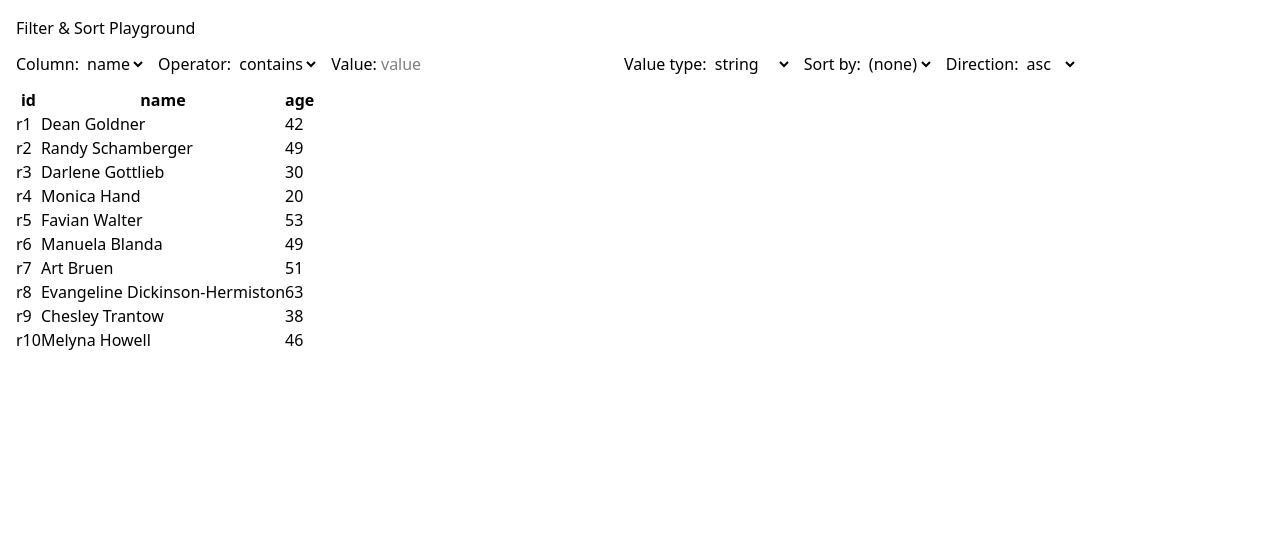
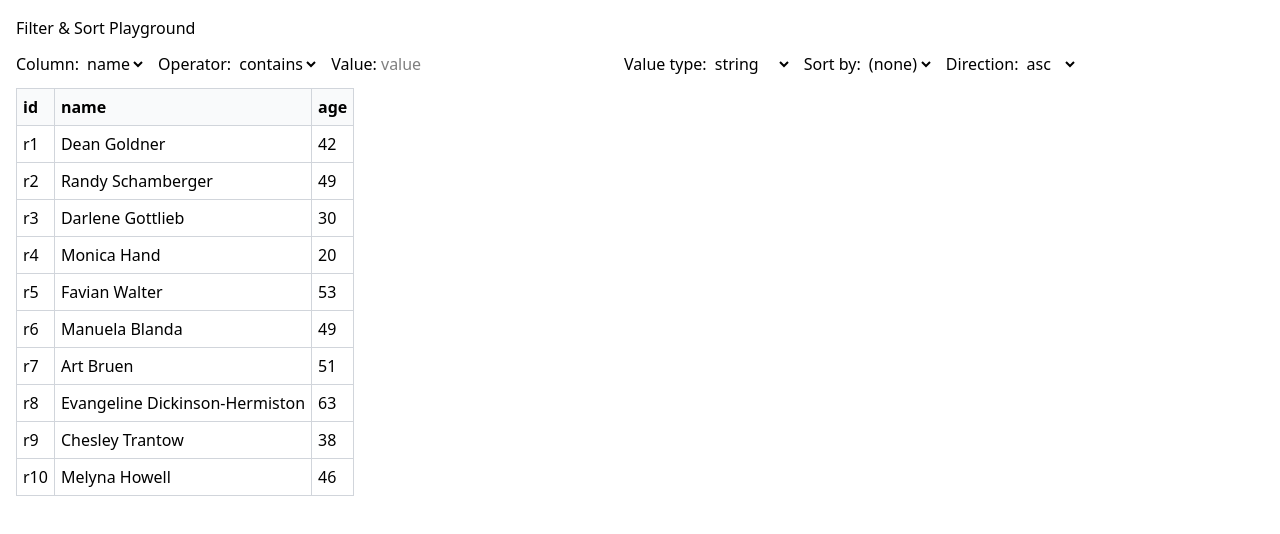
Before and after one commit to serhatgurel/sg-grid, a Vue app: page / in a window 1280 px wide. Shown: the top 534 px of the page. Built offline with nearby package versions, Linux system fonts and the light colour scheme.

Commit message:
style: enhance table styling in FilterSortPlayground for improved readability

```diff
--- a/src/examples/FilterSortPlayground.vue
+++ b/src/examples/FilterSortPlayground.vue
@@ -56,7 +56,7 @@
       </label>
     </div>
 
-    <table border="1" cellpadding="6" cellspacing="0">
+    <table class="playground-table" border="1" cellpadding="6" cellspacing="0">
       <thead>
         <tr>
           <th>id</th>
@@ -139,3 +139,20 @@ const { visible } = useVisibleRows({
   sort: sortRef,
 })
 </script>
+
+<style scoped>
+.playground-table {
+  border-collapse: collapse;
+  border: 1px solid #d1d5db; /* subtle gray border */
+}
+.playground-table th,
+.playground-table td {
+  border: 1px solid #d1d5db;
+  padding: 6px;
+  text-align: left;
+}
+.playground-table th {
+  background-color: #f9fafb; /* very light gray background for headers */
+  font-weight: 600;
+}
+</style>
```
